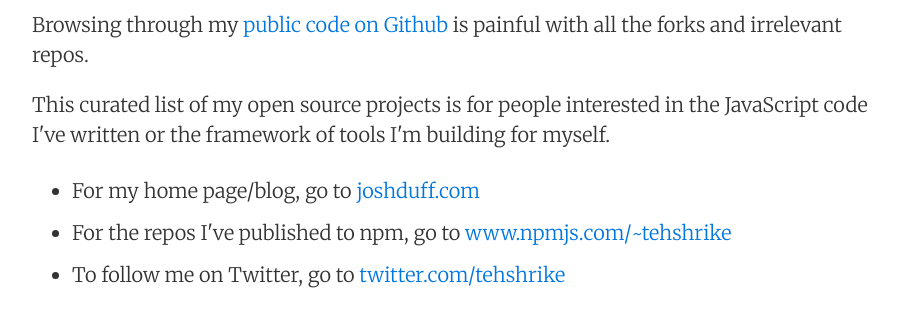
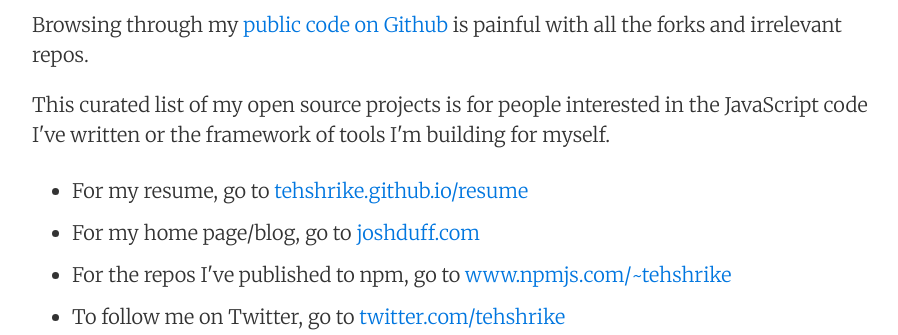
Before and after one commit to TehShrike/tehshrike.github.io, a website: page index.html in a window 1280 px wide. Shown: the part 155-490 px from the top of the page, without its empty margins (196-1094 px from the left). Drawn offline with Linux system fonts and the light colour scheme.

Commit message:
Rebuilding

```diff
--- a/index.html
+++ b/index.html
@@ -12,6 +12,7 @@
 <p>Browsing through my <a href="https://github.com/TehShrike?tab=repositories">public code on Github</a> is painful with all the forks and irrelevant repos.</p>
 <p>This curated list of my open source projects is for people interested in the JavaScript code I've written or the framework of tools I'm building for myself.</p>
 <ul>
+<li>For my resume, go to <a href="https://tehshrike.github.io/resume">tehshrike.github.io/resume</a></li>
 <li>For my home page/blog, go to <a href="http://joshduff.com/">joshduff.com</a></li>
 <li>For the repos I've published to npm, go to <a href="https://www.npmjs.com/~tehshrike">www.npmjs.com/~tehshrike</a></li>
 <li>To follow me on Twitter, go to <a href="https://twitter.com/tehshrike">twitter.com/tehshrike</a></li>
```
